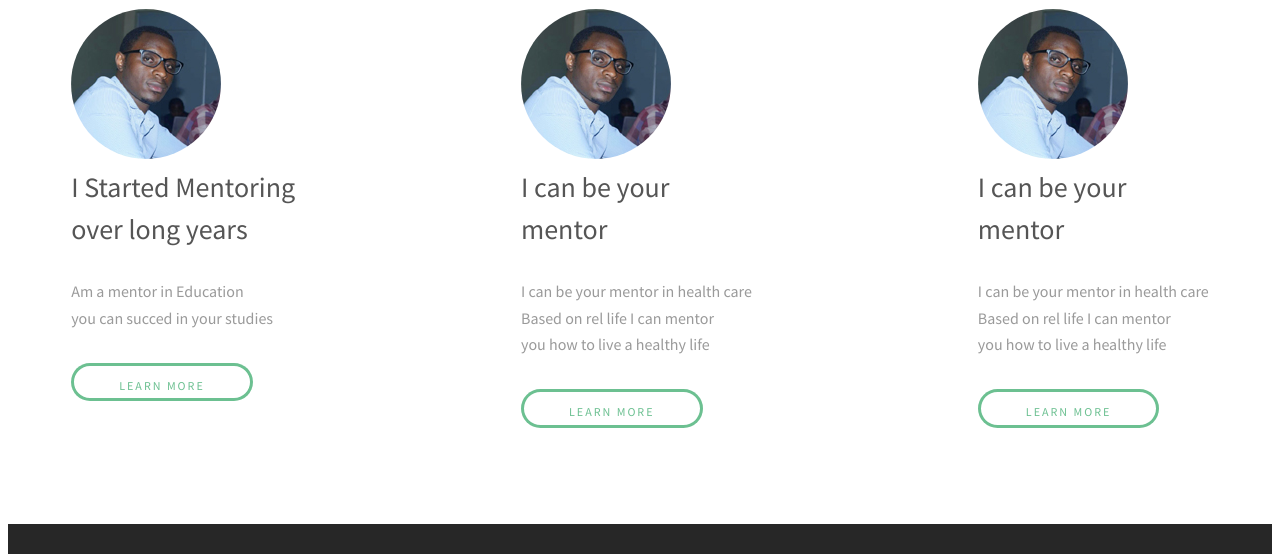
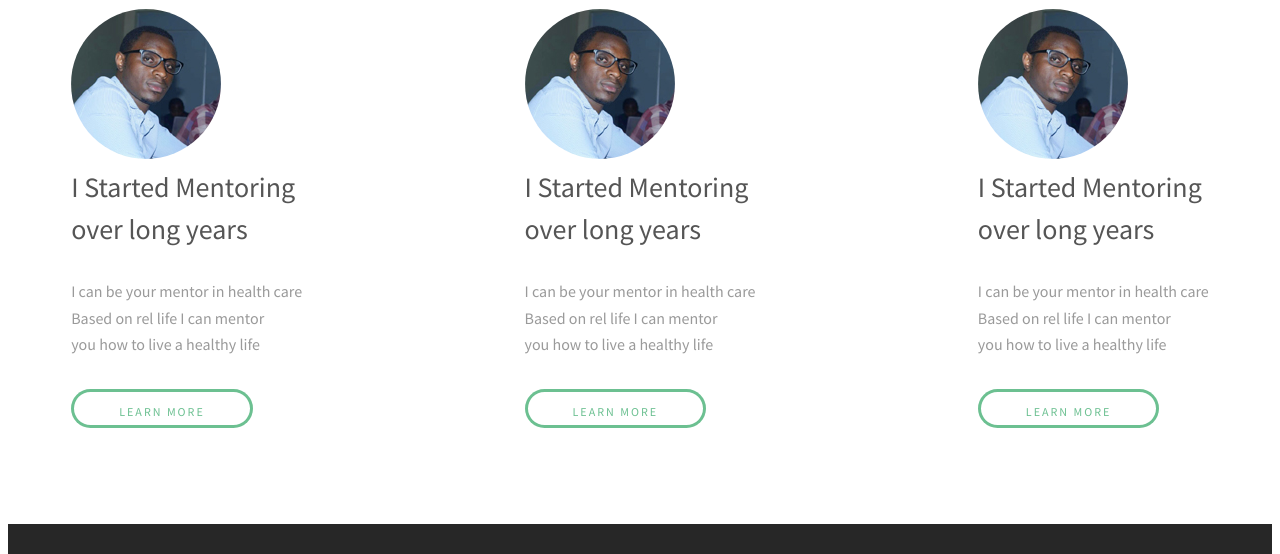
Before and after one commit to mujohn26/FREE-MENTORS, a plain HTML site: page UI/index.html in a window 1280 px wide. Shown: the part 726-1280 px from the top of the page. Drawn offline with Linux system fonts and the light colour scheme.

Commit message:
feature(homepage):user homepage
make some changes on homepage

[finishes #167700165]

```diff
--- a/UI/index.html
+++ b/UI/index.html
@@ -72,12 +72,12 @@
 					<div class="flex flex-2">
 						<article>
 							<div class="image round">
-								<img src="img/mentor1.jpg"Pic 01" />
+								<img src="img/mentor1.jpg"/>
 							</div>
 							<header>
 								<h3>I Started Mentoring <br /> over long years</h3>
 							</header>
-							<p>Am a mentor in Education<br />you can succed in your studies<br /></p>
+							<p>I can be your mentor in health care<br />Based on rel life I can mentor <br/>you how to live a healthy life</p>
 							<footer>
 								<a href="pages/login.html" class="button">Learn More</a>
 							</footer>
@@ -87,7 +87,7 @@
 								<img src="img/mentor2.jpg" alt="Pic 02" />
 							</div>
 							<header>
-								<h3>I can be your <br /> mentor </h3>
+								<h3>I Started Mentoring <br /> over long years</h3>
 							</header>
 							<p>I can be your mentor in health care<br />Based on rel life I can mentor <br/>you how to live a healthy life</p>
 							<footer>
@@ -98,9 +98,9 @@
                 <div class="image round">
                   <img src="img/mentor2.jpg" alt="Pic 02" />
                 </div>
-                <header>
-                  <h3>I can be your <br /> mentor </h3>
-                </header>
+				<header>
+					<h3>I Started Mentoring <br /> over long years</h3>
+				</header>
 
                 <p>I can be your mentor in health care<br />Based on rel life I can mentor <br/>you how to live a healthy life</p>
                 <footer>
```
